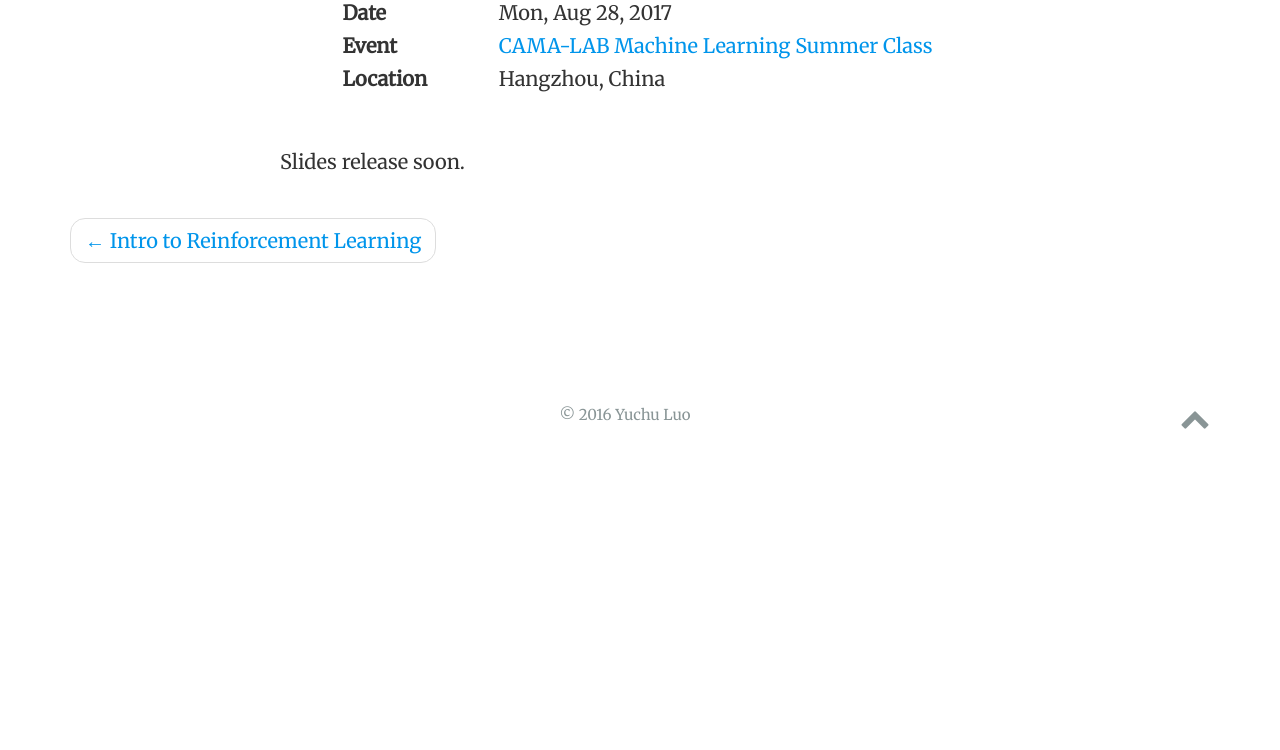
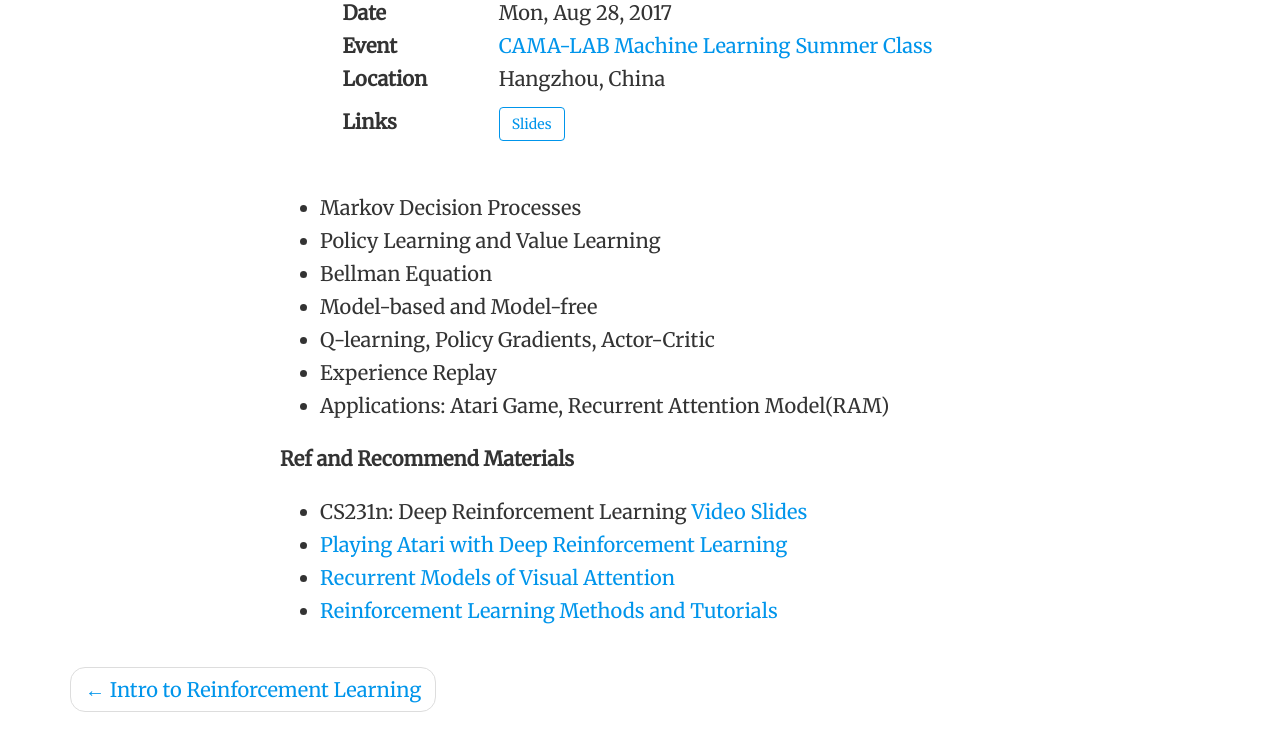
Before and after one commit to wolegechu/wolegechu.github.io, a plain HTML site: page talk/deep-reinforcemnt-learning/index.html in a window 1280 px wide. Shown: the part 614-1364 px from the top of the page. Before the commit the page ends 1102 px from the top, so only its background shows below. Drawn offline with nearby package versions, Linux system fonts and the light colour scheme; some packages are replaced by stand-ins of ours.

Commit message:
Update deep RL talk

```diff
--- a/talk/deep-reinforcemnt-learning/index.html
+++ b/talk/deep-reinforcemnt-learning/index.html
@@ -279,11 +279,56 @@
 
 
 
+    <div class="row" style="padding-top: 10px">
+      <div class="col-sm-1"></div>
+      <div class="col-sm-10">
+        <div class="row">
+          <div class="col-xs-12 col-sm-3 pub-row-heading" style="line-height:34px;">Links</div>
+          <div class="col-xs-12 col-sm-9">
+
+
+
+
+
+
+
+<a class="btn btn-primary btn-outline" href="https://github.com/wolegechu/cama_summer_class_2017/raw/master/Week_6/Reinforcement%20Learning/Deep%20Reinforcement%20Learning.pdf">
+  Slides
+</a>
+
+
+
+
+
+          </div>
+        </div>
+      </div>
+      <div class="col-sm-1"></div>
+    </div>
+    <div class="visible-xs space-below"></div>
+
 
     <div class="space-below"></div>
 
     <div class="article-style">
-      <p>Slides release soon.</p>
+      <ul>
+<li>Markov Decision Processes</li>
+<li>Policy Learning and Value Learning</li>
+<li>Bellman Equation</li>
+<li>Model-based and Model-free</li>
+<li>Q-learning, Policy Gradients, Actor-Critic</li>
+<li>Experience Replay</li>
+<li>Applications: Atari Game, Recurrent Attention Model(RAM)</li>
+</ul>
+
+<p><strong>Ref and Recommend Materials</strong></p>
+
+<ul>
+<li>CS231n: Deep Reinforcement Learning <a href="https://www.youtube.com/watch?v=lvoHnicueoE&amp;index=14&amp;list=PLC1qU-LWwrF64f4QKQT-Vg5Wr4qEE1Zxk" target="_blank">Video</a> <a href="http://cs231n.stanford.edu/slides/2017/cs231n_2017_lecture14.pdf" target="_blank">Slides</a></li>
+<li><a href="https://arxiv.org/abs/1312.5602" target="_blank">Playing Atari with Deep Reinforcement Learning</a></li>
+<li><a href="https://arxiv.org/abs/1406.6247" target="_blank">Recurrent Models of Visual Attention</a></li>
+<li><a href="https://github.com/MorvanZhou/Reinforcement-learning-with-tensorflow" target="_blank">Reinforcement Learning Methods and Tutorials</a></li>
+</ul>
 
     </div>
 
```
Also changed, not shown: index.xml (+18 -1 lines), talk/index.html (+4 -0 lines), talk/index.xml (+18 -1 lines).
